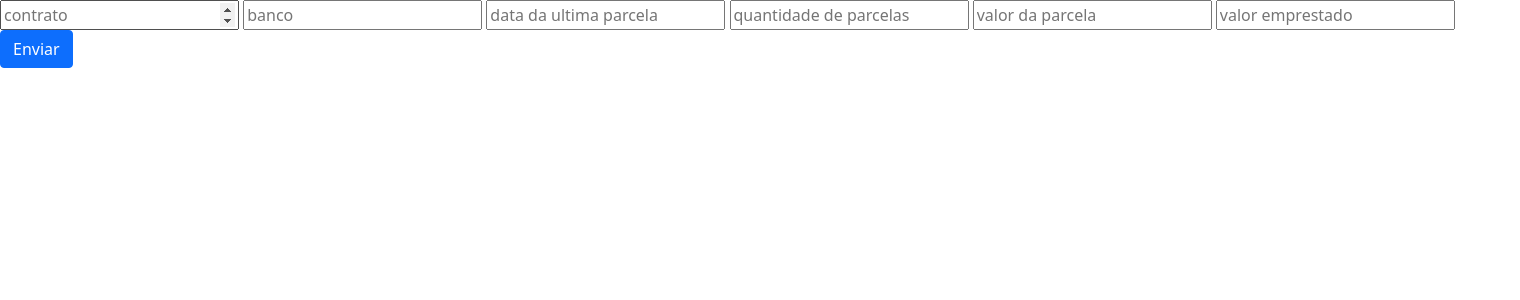
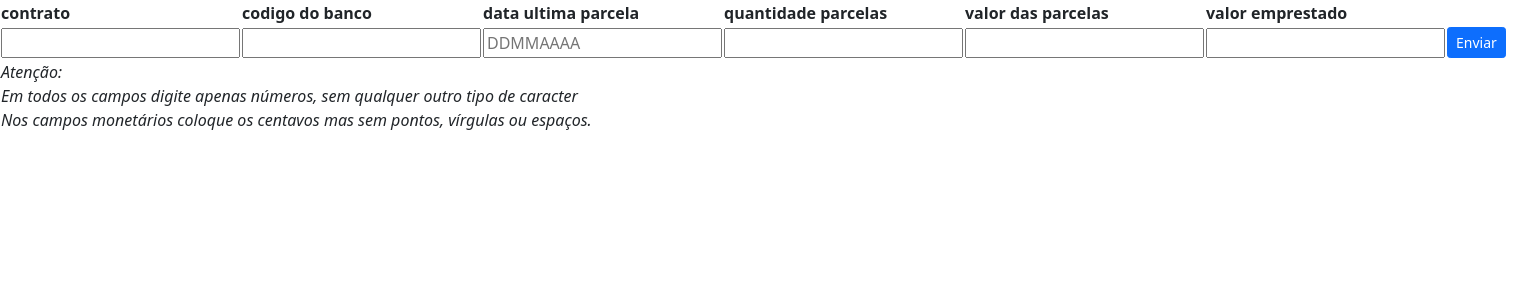
Before and after one commit to rcaliman/pcd, a Flask app: page / in a window 1520 px wide. Shown: the top 300 px of the page. Run offline with Flask 2, Linux system fonts and the light colour scheme.

Commit message:
melhorias no tratamento de erros

```diff
--- a/app.py
+++ b/app.py
@@ -6,24 +6,45 @@ import csv
 app = Flask(__name__)
 
 
-def formata_data(data):
+def formata_data(data: str) -> date:
+    """
+    recebe a string de data no formato DDMMAA e retorna um tipo date
+    :param data: str
+    :return: date
+    """
     dia, mes, ano = int(data[:2]), int(data[2:4]), int(data[4:])
     return date(ano, mes, dia)
 
 
-def calcula_meses(data_menor, data_maior):
+def calcula_meses(data_menor: date, data_maior: date):
+    """
+    calcula a quantidade de meses do dia atual até a ultima parcela
+    :param data_menor: date
+    :param data_maior: date
+    :return: int
+    """
     return (data_maior.year - data_menor.year) * 12 + 1 + data_maior.month - data_menor.month
 
 
 def busca_ispb(_banco):
+    """
+    busca o numero ispb no arquivo bancos.csv que busquei no site do banco central e formatei para o app
+    :param _banco: str
+    :return: str
+    """
     with open('bancos.csv', newline='') as csvfile:
         reader = csv.reader(csvfile, delimiter=',')
         for linha in reader:
-            if linha[0] == _banco:
+            if linha[0] == str(int(_banco)):
                 return f'{linha[1]}\t{linha[2]}'
 
 
 def formata_valor(_valor):
+    """
+    formata a string do valor para ser convertida para float
+    :param _valor: str
+    :return: float
+    """
     return float(f'{_valor[:-2]}.{_valor[-2:]}')
 
 
@@ -34,24 +55,29 @@ def inicio():
 
 @app.route('/calculo', methods=['POST'])
 def calculo():
-    contrato = request.form.get('contrato')
-    banco = request.form.get('banco')
-    data_ultima_parcela = formata_data(request.form.get('data_ultima_parcela'))
-    quantidade_de_parcelas = int(request.form.get('quantidade_de_parcelas'))
-    valor_da_parcela = formata_valor(request.form.get('valor_da_parcela'))
-    valor_emprestado = formata_valor(request.form.get('valor_emprestado'))
+    try:
+        contrato = request.form.get('contrato')
+        banco = request.form.get('banco')
+        data_ultima_parcela = formata_data(request.form.get('data_ultima_parcela'))
+        quantidade_de_parcelas = int(request.form.get('quantidade_de_parcelas'))
+        valor_da_parcela = formata_valor(request.form.get('valor_da_parcela'))
+        valor_emprestado = formata_valor(request.form.get('valor_emprestado'))
 
-    hoje = formata_data(date.today().strftime('%d%m%Y'))
-    taxa_de_juros = round((rate(quantidade_de_parcelas, -valor_da_parcela, valor_emprestado, 0) * 100), 2)
-    meses_em_ser = calcula_meses(hoje, data_ultima_parcela)
-    saldo_devedor = pv(taxa_de_juros/100, meses_em_ser, -valor_da_parcela,)
-    return render_template('calculo.html',
-                           contrato=contrato,
-                           banco=busca_ispb(banco),
-                           taxa_de_juros=taxa_de_juros,
-                           meses_em_ser=meses_em_ser,
-                           saldo_devedor=saldo_devedor,
-                           )
+        hoje = formata_data(date.today().strftime('%d%m%Y'))
+        taxa_de_juros = round((rate(quantidade_de_parcelas, -valor_da_parcela, valor_emprestado, 0) * 100), 2)
+        meses_em_ser = calcula_meses(hoje, data_ultima_parcela)
+        saldo_devedor = pv(taxa_de_juros/100, meses_em_ser, -valor_da_parcela,)
+
+        return render_template('calculo.html',
+                               contrato=contrato,
+                               banco=busca_ispb(banco),
+                               taxa_de_juros=taxa_de_juros,
+                               meses_em_ser=meses_em_ser,
+                               saldo_devedor=saldo_devedor,
+                               )
+    except:
+        return 'Desculpe-me mas você provavelmente digitou algum dado incorretamente. Retorne e confira.'
 
 
 app.run(host='0.0.0.0', port=5004)
+#app.run(port=5004, debug=True)
--- a/templates/inicio.html
+++ b/templates/inicio.html
@@ -3,13 +3,34 @@
 {% block conteudo %}
 
 <form name="pcd" method="post" action="/calculo">
-    <input type="number" name="contrato" placeholder="contrato">
-    <input type="number" name="banco" placeholder="banco">
-    <input type="number" name="data_ultima_parcela" placeholder="data da ultima parcela">
-    <input type="number" name="quantidade_de_parcelas" placeholder="quantidade de parcelas">
-    <input type="number" name="valor_da_parcela" placeholder="valor da parcela">
-    <input type="number" name="valor_emprestado" placeholder="valor emprestado">
-    <button class="btn btn-primary">Enviar</button>
+    <table border="0">
+        <tr>
+            <th>contrato</th>
+            <th>codigo do banco</th>
+            <th>data ultima parcela</th>
+            <th>quantidade parcelas</th>
+            <th>valor das parcelas</th>
+            <th>valor emprestado</th>
+            <th>&nbsp;</th>
+        </tr>
+        <tr>
+            <td><input type="number" name="contrato" required></td>
+            <td><input type="number" name="banco" required></td>
+            <td><input type="number" name="data_ultima_parcela" placeholder="DDMMAAAA" required></td>
+            <td><input type="number" name="quantidade_de_parcelas" required></td>
+            <td><input type="number" name="valor_da_parcela" required></td>
+            <td><input type="number" name="valor_emprestado" required></td>
+            <td><button class="btn btn-primary btn-sm">Enviar</button></td>
+        </tr>
+        <tr>
+            <td colspan=7>
+                   <em>Atenção:<br>
+                    Em todos os campos digite apenas números, sem qualquer outro tipo de caracter<br>
+                    Nos campos monetários coloque os centavos mas sem pontos, vírgulas ou espaços.
+                </em>
+            </td>
+        </tr>
+    </table>
 </form>
 
 {% endblock %}
```
